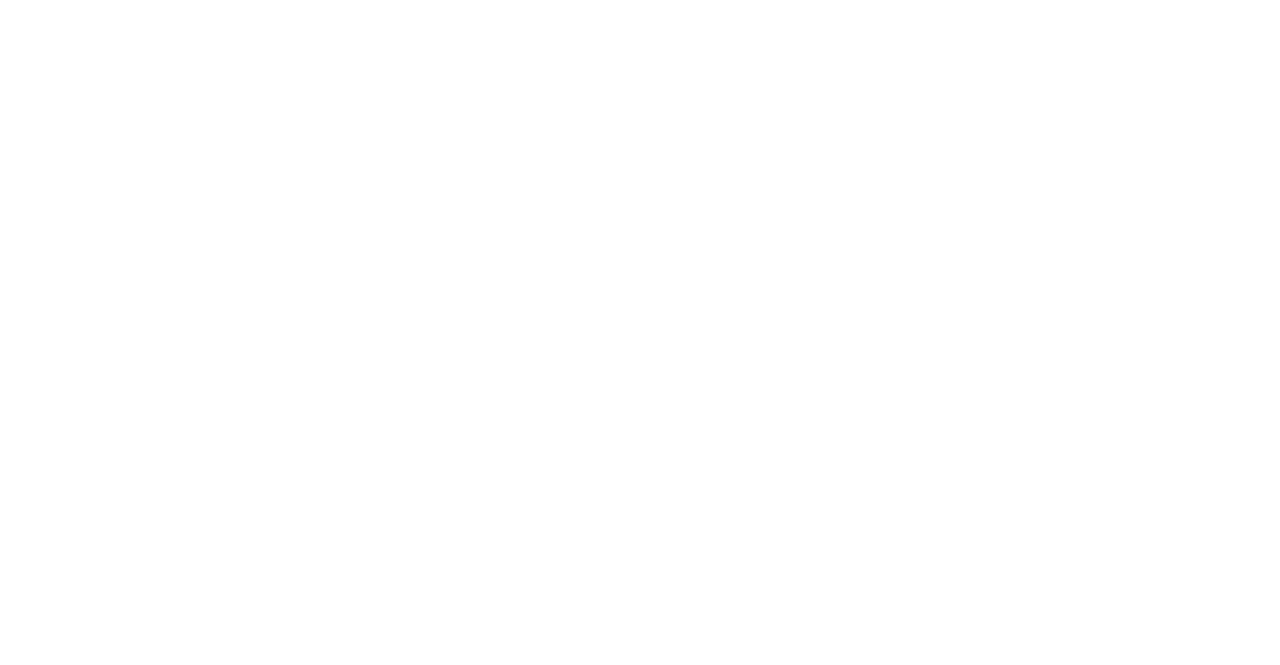
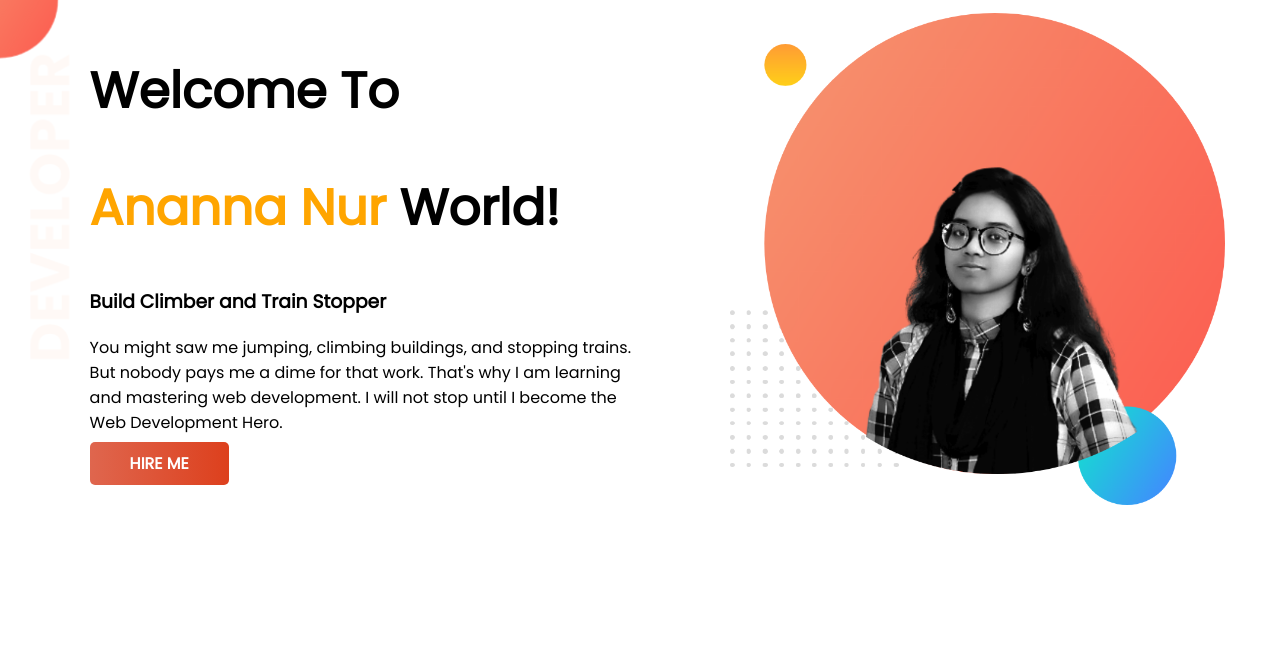
Before and after one commit to humayranurananna/my-portfolio, a plain HTML site: page index.html in a window 1280 px wide. Drawn offline with Linux system fonts and the light colour scheme.

Commit message:
header added

```diff
--- a/index.html
+++ b/index.html
@@ -1,13 +1,34 @@
 <!DOCTYPE html>
 <html lang="en">
+
 <head>
     <meta charset="UTF-8">
     <meta http-equiv="X-UA-Compatible" content="IE=edge">
     <meta name="viewport" content="width=device-width, initial-scale=1.0">
     <title>My Portfolio</title>
+    <link rel="preconnect" href="https://fonts.googleapis.com">
+    <link rel="preconnect" href="https://fonts.gstatic.com" crossorigin>
+    <link href="https://fonts.googleapis.com/css2?family=Poppins&display=swap" rel="stylesheet">
     <link rel="stylesheet" href="style.css">
 </head>
+
 <body>
+    <section class="header">
+        <div class="half-width">
+            <h1>Welcome To</h1>
+            <h1> <span class="orange-color">Ananna Nur</span> World!</h1>
+            <h3>Build Climber and Train Stopper</h3>
+            <p>You might saw me jumping, climbing buildings, and stopping trains. But nobody pays me a dime for that
+                work. That's why I am learning and mastering web development. I will not stop until I become the Web
+                Development Hero.</p>
+            <a href="#" class="linked-button">HIRE ME</a>
+        </div>
+        <div class="half-width">
+            <img src="img/my-bg (1).png" alt="">
+        </div>
+
+    </section>
 
 </body>
+
 </html>
--- a/style.css
+++ b/style.css
@@ -0,0 +1,34 @@
+body{
+    font-family: 'Poppins', sans-serif;
+    margin: 0;
+}
+h1{
+    font-size: 50px;
+}
+.orange-color{
+    color: orange;
+}
+section{
+    display: flex;
+}
+.half-width{
+    width: 50%;
+    padding-left: 7%;
+    padding-top: 1%;
+    margin-bottom: 150px;
+}
+.half-width img{
+    width: 90%;
+}
+.linked-button{
+    font-weight: 700;
+    color: white;
+    padding: 10px 40px;
+    background-image: linear-gradient(to right,#df664e,#dd401d);
+    text-decoration: none;
+    border-radius: 5px;
+}
+.header{
+    background-image: url(img/top-banner.png);
+    background-repeat: no-repeat;
+}
```
Also changed, not shown: img/my-bg (1).png (added), img/top-banner.png (added).
